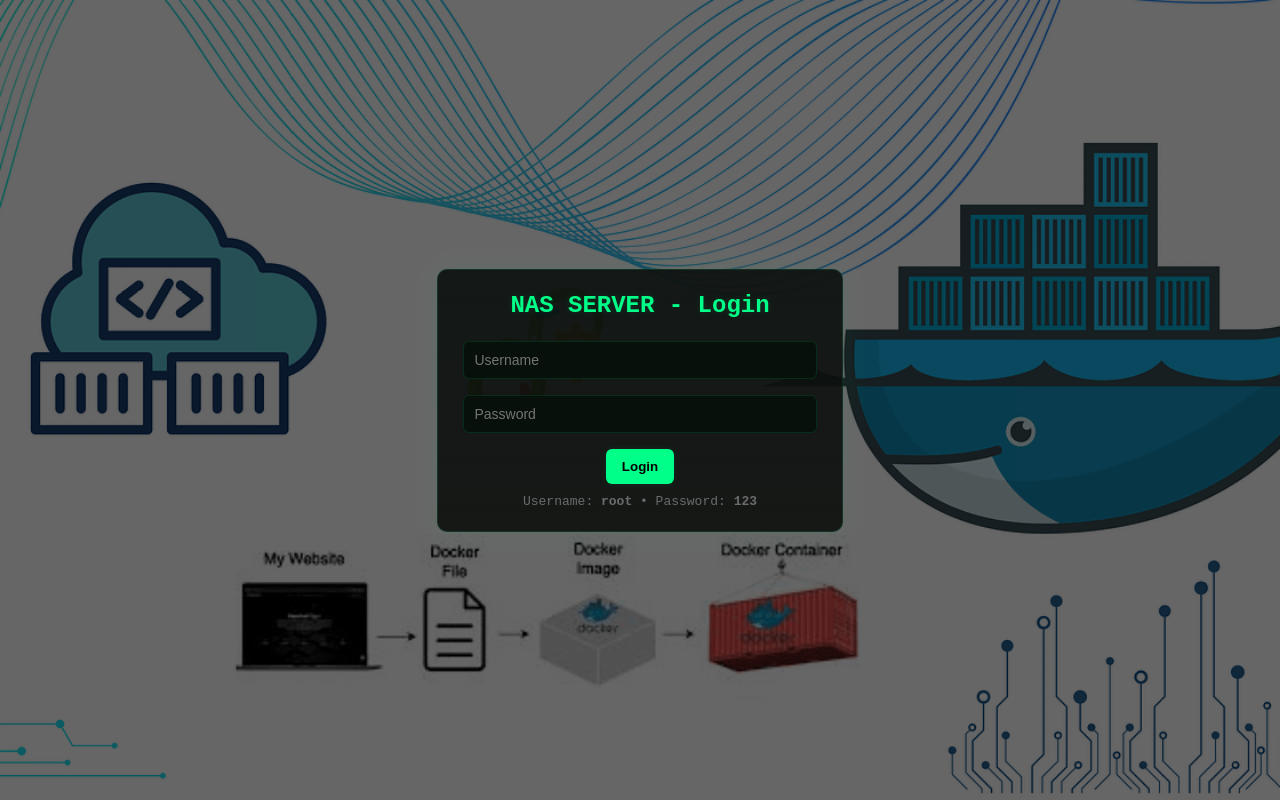
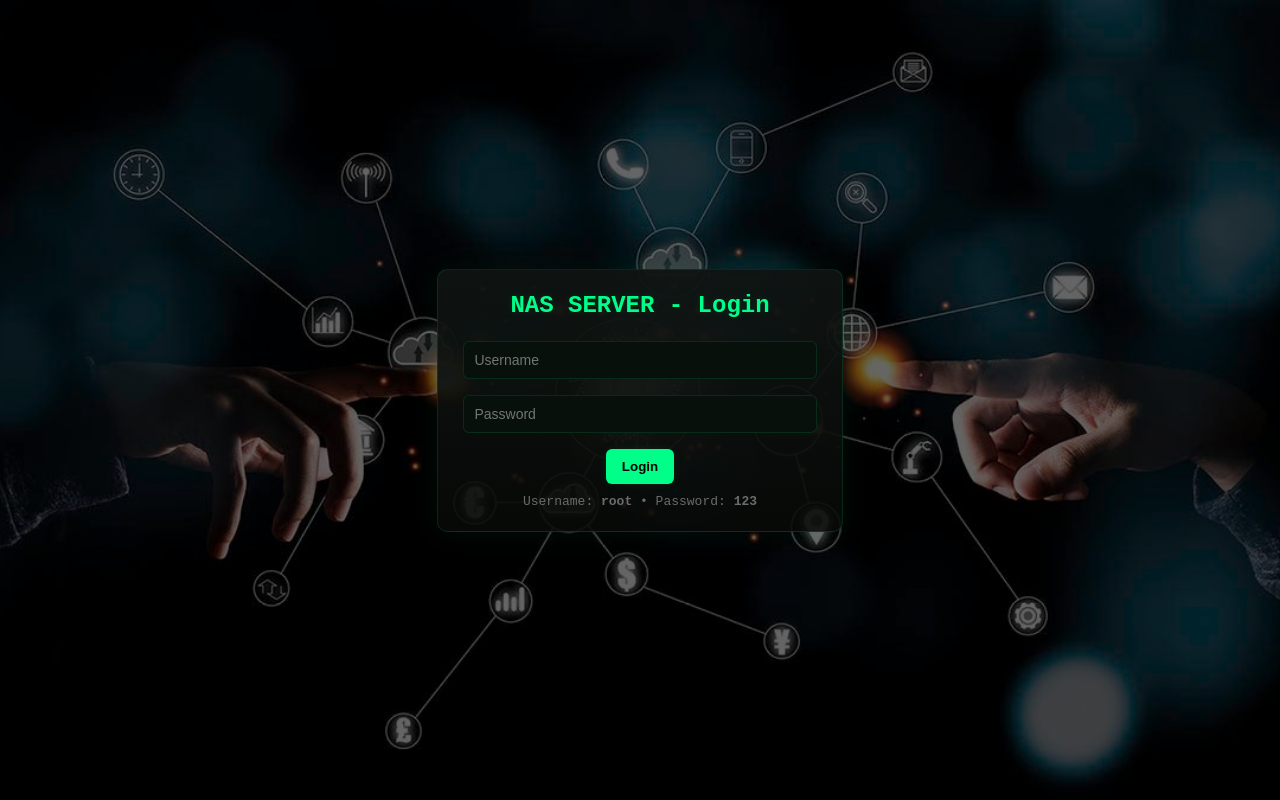
Before and after one commit to darmawijaya1345/SERVER-NAS, a plain HTML site: page index.html in a window 1280 px wide. Drawn offline with Linux system fonts and the light colour scheme.

Commit message:
Update index.html

```diff
--- a/index.html
+++ b/index.html
@@ -17,7 +17,7 @@
     /* login background image */
     .login-bg {
       min-height:100vh;
-      background: url("bg.png") no-repeat center center fixed;
+      background: url("bg3.jpg") no-repeat center center fixed;
       background-size: cover;
       display:flex;
       align-items:center;
```
